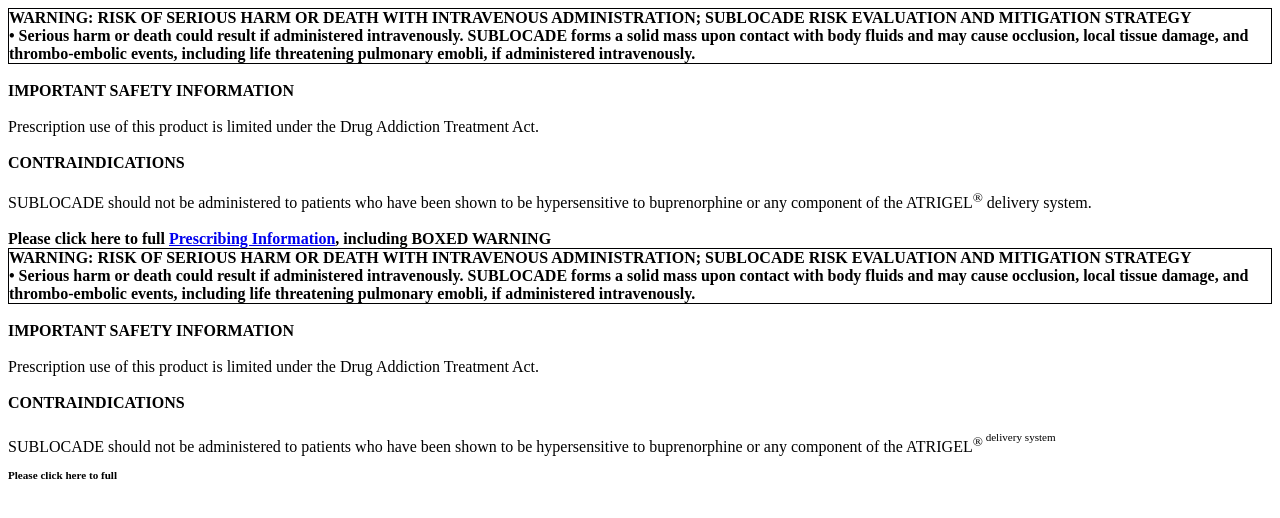
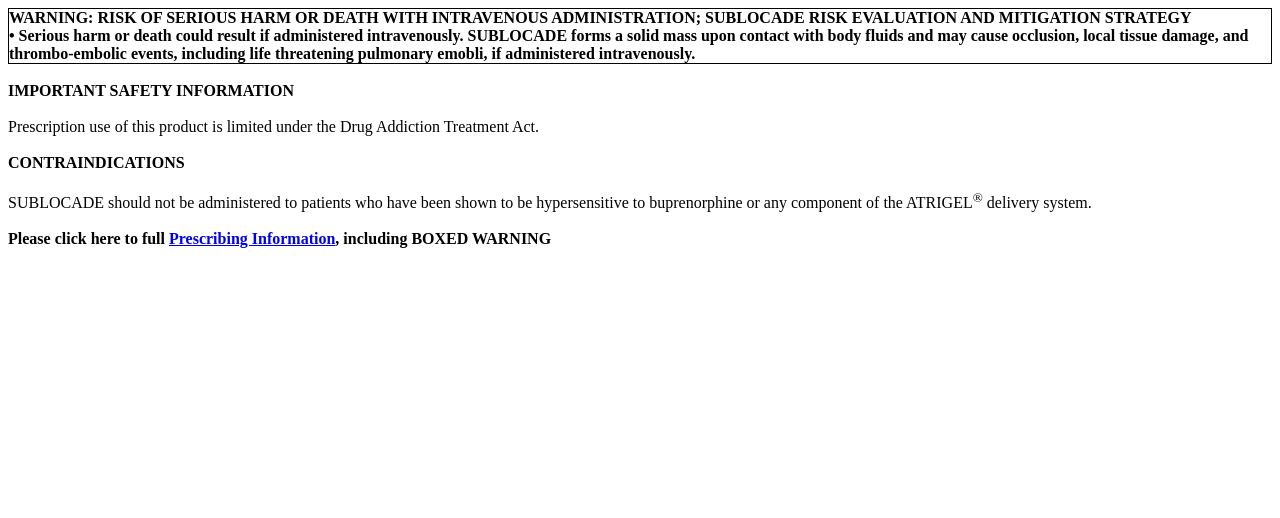
Before and after one commit to RGCallum/Doximity, a plain HTML site: page exercise2.html in a window 1280 px wide. Drawn offline with Linux system fonts and the light colour scheme.

Commit message:
removed comparison

```diff
--- a/exercise2.html
+++ b/exercise2.html
@@ -23,7 +23,5 @@
     Please click here
     to full <a href="https://www.sublocade.com/Content/pdf/prescribing-information.pdf" target="blank">Prescribing Information</a>, including BOXED WARNING</b>
 
-    <div style="border: 1px solid #000001; padding: 2px, margin-bottom: 5px;"><b>WARNING: RISK OF SERIOUS HARM OR DEATH WITH INTRAVENOUS ADMINISTRATION; SUBLOCADE RISK EVALUATION AND MITIGATION STRATEGY</b><br><b>•  Serious harm or death could result if administered intravenously. SUBLOCADE forms a solid mass upon contact with body fluids and may cause occlusion, local tissue damage, and thrombo-embolic events, including life threatening pulmonary emobli, if administered intravenously.</b></div><br><b>IMPORTANT SAFETY INFORMATION</b><br><br>Prescription use of this product is limited under the Drug Addiction Treatment Act.<br><br><b>CONTRAINDICATIONS</b><br><br>SUBLOCADE should not be administered to patients who have been shown to be hypersensitive to buprenorphine or any component of the ATRIGEL<sup>®<sup> delivery system<br><br><b>Please click here to full <a href="https://www.sublocade.com/Content/pdf/prescribing-information.pdf" target="_blank>Prescribing Information</a>, including BOXED WARNING</b>
-
 </body>
 </html>
```
